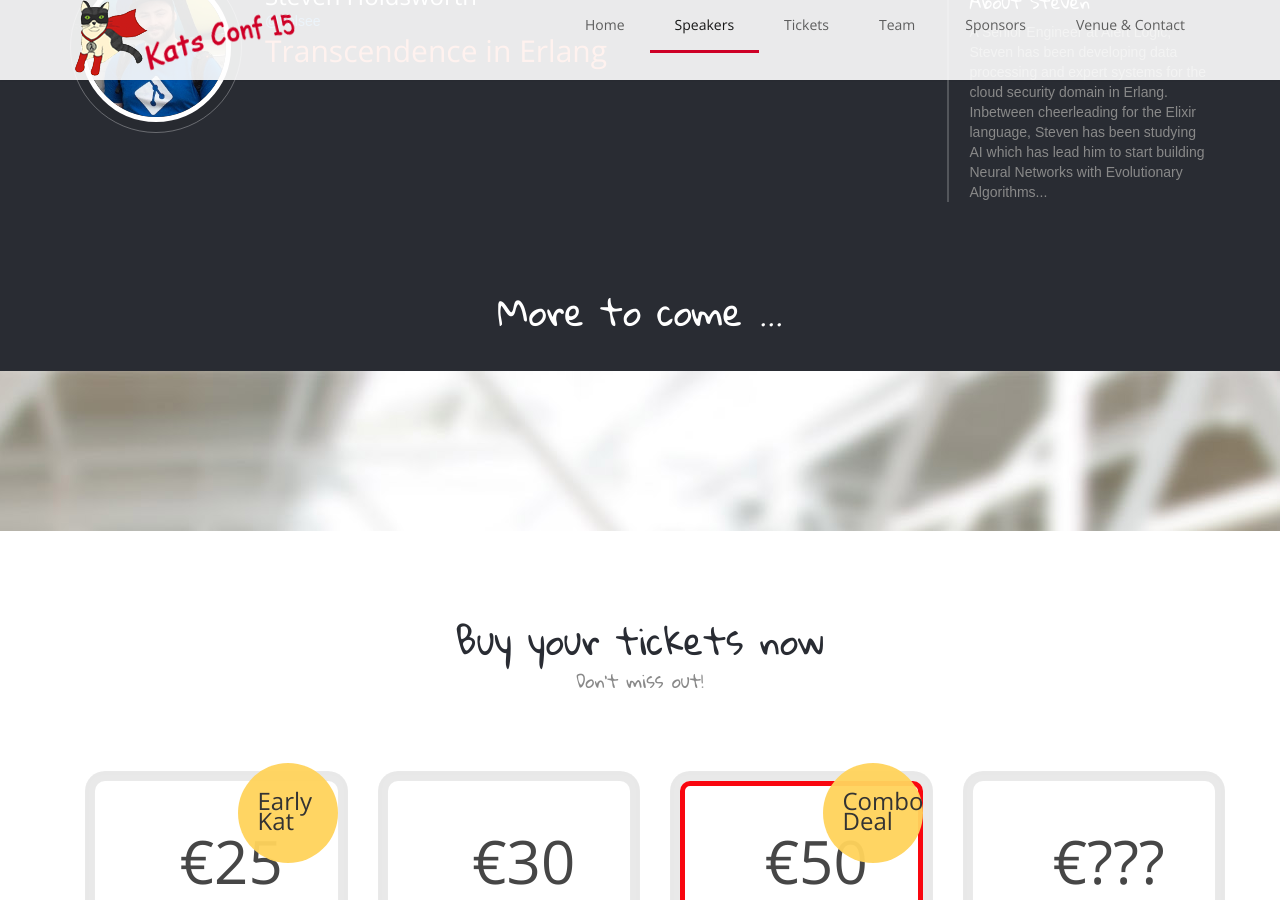
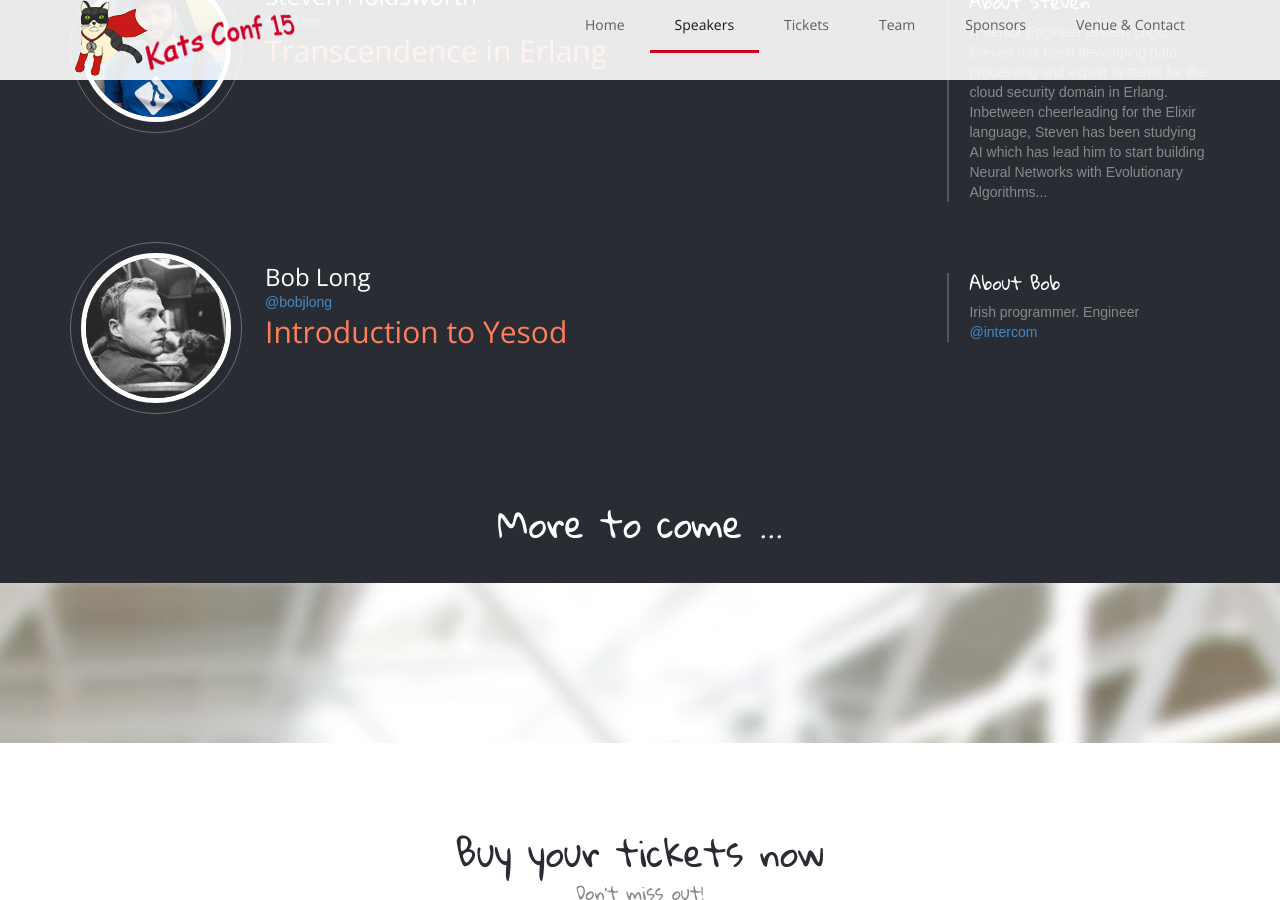
Before and after one commit to aidanf/functional-kats-conf, a Jekyll site: the page index.html, which Jekyll copies as it is, in a window 1280 px wide and 900 px high, scrolled down 3162 px. Built offline with Jekyll 4.4.1, drawn with Linux system fonts in a browser that asks for light colours; nearby versions of some CDN libraries; library files that are not in the unit come from our copies; Markdown is read by kramdown in place of the engine named in the settings.

Commit message:
Added speaker info for Bob Long

```diff
--- a/index.html
+++ b/index.html
@@ -493,6 +493,35 @@
                         </div><!-- /.col-md-3 -->
                     </div><!-- /.speaker -->
 
+                    <div class="row speaker">
+                        <div class="col-sm-2">
+                            <div class="outer-border item">
+                                <div class="middle-border">
+                                    <img src="assets/pictures/bob.jpeg" class="img-circle inner-border">
+                                </div>
+                            </div>
+                        </div><!-- /.col-md-2 -->
+
+                        <div class="col-sm-7">
+                            <p class="name">Bob Long</p>
+                            <p class="company"><a href="https://twitter.com/bobjlong" target="_blank">@bobjlong</a></p>
+                            <p class="talk-title">Introduction to Yesod</p>
+                            <p class="time"><!-- <span class="time-start">08:00</span> - 08:45 --></p>
+                        </div><!-- /.col-md-7 -->
+
+                        <hr>
+
+                        <div class="col-sm-3">
+                            <div class="about">
+                                <h4>About Bob</h4>
+
+                                <p>
+                                Irish programmer. Engineer <a href="https://twitter.com/intercom" target="_blank">@intercom</a>
+                                </p>
+                            </div><!-- /.about -->
+                        </div><!-- /.col-md-3 -->
+                    </div><!-- /.speaker -->
+
                     <h2>More to come ...</h2>
 
                 </div><!-- /.tab-1 -->
```
